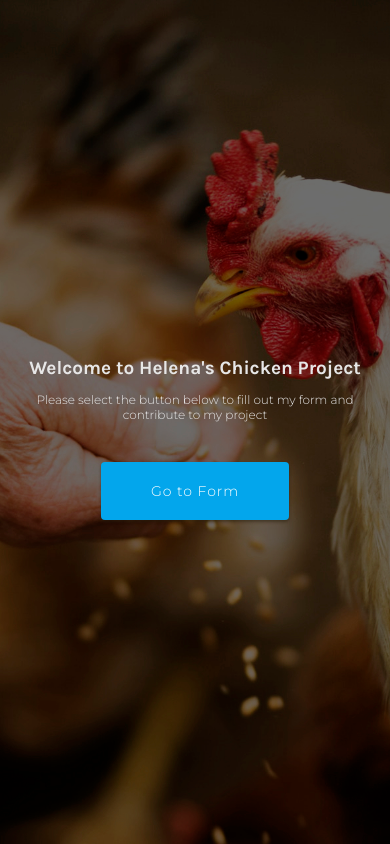
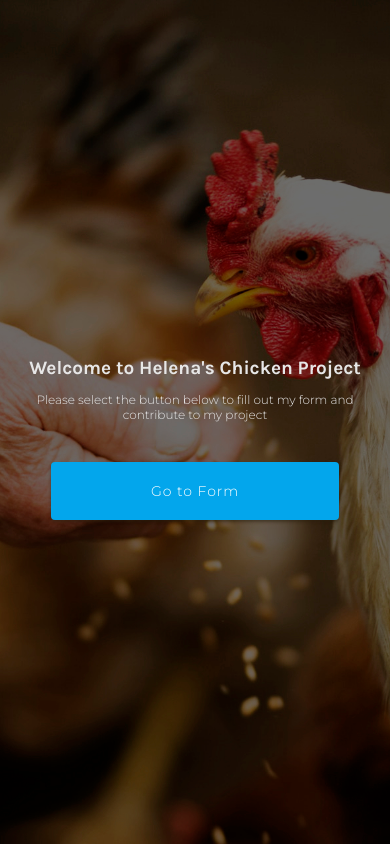
Before and after one commit to kwconrad/chickens, a plain HTML site: page index.html in a window 390 px wide. In both pictures the pointer is over the link "Go to Form". Drawn offline with Linux system fonts and the light colour scheme.

```diff
--- a/style.css
+++ b/style.css
@@ -48,7 +48,7 @@ html {
 	.button-container a:hover {
 		color: white;
 		text-decoration: none;
-		padding: 20px 50px;
+		padding: 20px 100px;
 		background: #03a6ec;
 		transition: box-shadow .3s cubic-bezier(0.075, 0.82, 0.165, 1);
 		box-shadow: 0px 2px 3px rgba(39, 27, 11, 0.5);
```
